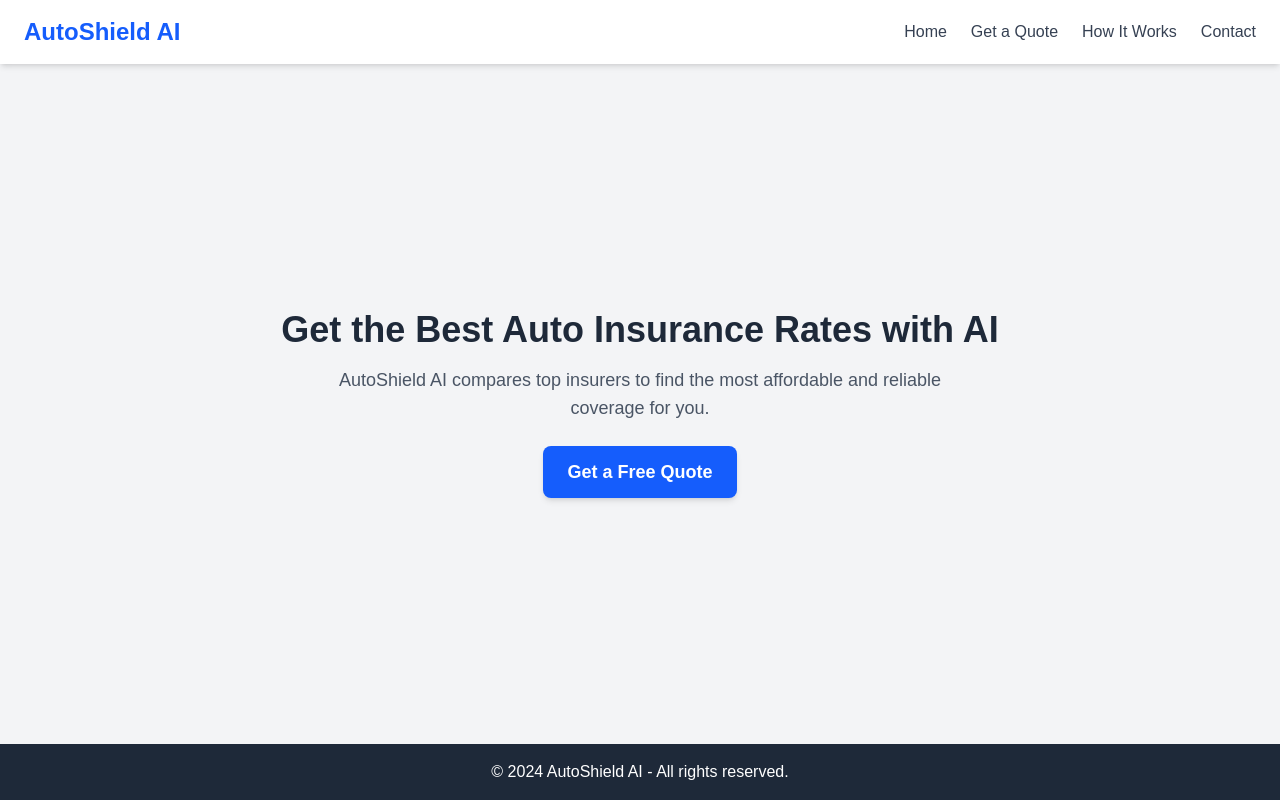
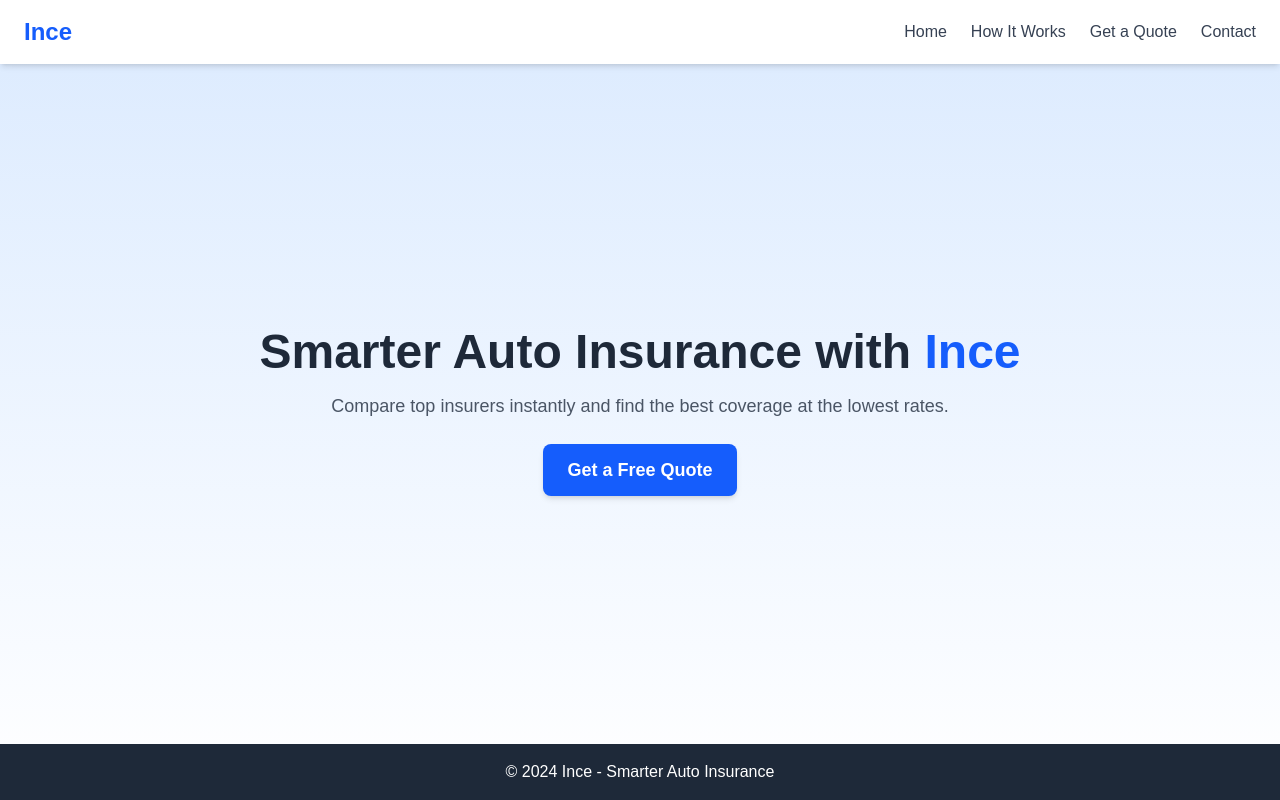
Before and after one commit to vidx3m/ince-website, a Next.js app: page / in a window 1280 px wide. Built offline with nearby package versions, Linux system fonts and the light colour scheme.

Commit message:
Updated branding to Ince, added animations and improved UI

```diff
--- a/app/page.js
+++ b/app/page.js
@@ -1,34 +1,46 @@
+"use client";
+import { motion } from "framer-motion";
+
 export default function Home() {
   return (
-    <div className="min-h-screen bg-gray-100 flex flex-col">
+    <div className="min-h-screen bg-gradient-to-b from-blue-100 to-white flex flex-col">
       {/* Navbar */}
-      <nav className="bg-white shadow-md py-4 px-6 flex justify-between items-center">
-        <h1 className="text-2xl font-bold text-blue-600">AutoShield AI</h1>
+      <nav className="bg-white shadow-md py-4 px-6 flex justify-between items-center fixed w-full top-0">
+        <h1 className="text-2xl font-bold text-blue-600">Ince</h1>
         <ul className="hidden md:flex space-x-6">
           <li><a href="#" className="text-gray-700 hover:text-blue-500">Home</a></li>
+          <li><a href="#" className="text-gray-700 hover:text-blue-500">How It Works</a></li>
           <li><a href="#" className="text-gray-700 hover:text-blue-500">Get a Quote</a></li>
-          <li><a href="#" className="text-gray-700 hover:text-blue-500">How It Works</a></li>
           <li><a href="#" className="text-gray-700 hover:text-blue-500">Contact</a></li>
         </ul>
         <button className="md:hidden text-gray-700">☰</button>
       </nav>
 
-      {/* Hero Section */}
-      <header className="flex-1 flex flex-col items-center justify-center text-center p-8">
-        <h2 className="text-4xl font-extrabold text-gray-800">
-          Get the Best Auto Insurance Rates with AI
+      {/* Hero Section with Animation */}
+      <motion.header
+        className="flex-1 flex flex-col items-center justify-center text-center p-8 mt-20"
+        initial={{ opacity: 0, y: -50 }}
+        animate={{ opacity: 1, y: 0 }}
+        transition={{ duration: 0.8 }}
+      >
+        <h2 className="text-5xl font-extrabold text-gray-800">
+          Smarter Auto Insurance with <span className="text-blue-600">Ince</span>
         </h2>
         <p className="mt-4 text-gray-600 text-lg max-w-2xl">
-          AutoShield AI compares top insurers to find the most affordable and reliable coverage for you.
+          Compare top insurers instantly and find the best coverage at the lowest rates.
         </p>
-        <a href="#" className="mt-6 px-6 py-3 bg-blue-600 text-white text-lg font-semibold rounded-lg shadow-md hover:bg-blue-700">
+        <motion.a
+          href="#"
+          className="mt-6 px-6 py-3 bg-blue-600 text-white text-lg font-semibold rounded-lg shadow-md hover:bg-blue-700"
+          whileHover={{ scale: 1.05 }}
+        >
           Get a Free Quote
-        </a>
-      </header>
+        </motion.a>
+      </motion.header>
 
       {/* Footer */}
       <footer className="bg-gray-800 text-white text-center py-4">
-        <p>© 2024 AutoShield AI - All rights reserved.</p>
+        <p>© 2024 Ince - Smarter Auto Insurance</p>
       </footer>
     </div>
   );
```
